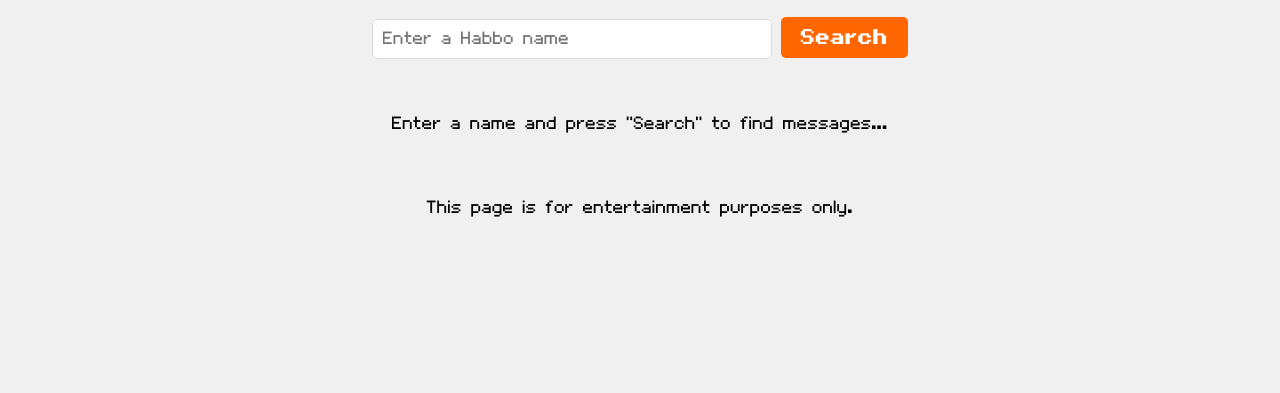
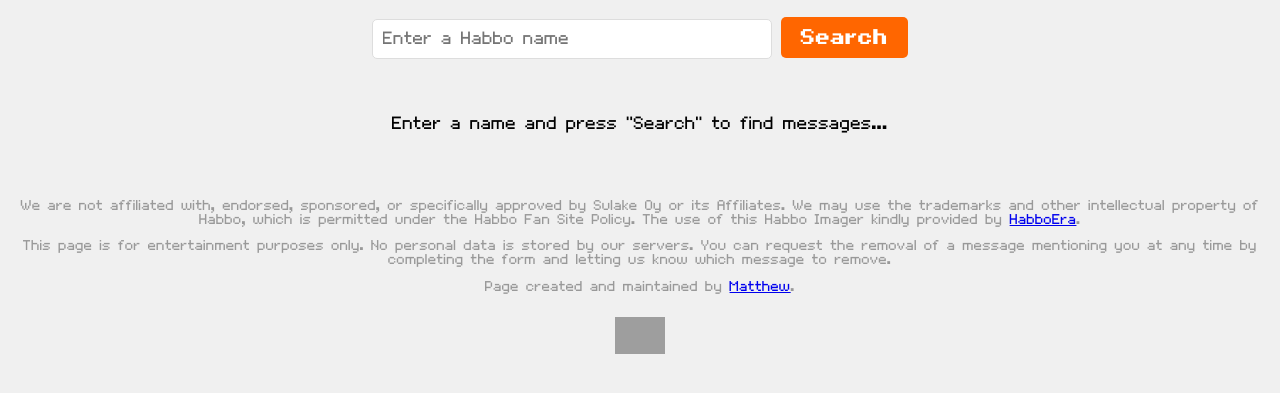
Before and after one commit to originsmatthew/habbo-message-wall, a PHP site: page /search.html in a window 1280 px wide. Shown: the part 243-636 px from the top of the page. Run offline with PHP 8.4, Linux system fonts and the light colour scheme; grey boxes are pictures that could not be loaded.

Commit message:
Add files via upload

```diff
--- a/app.js
+++ b/app.js
@@ -74,7 +74,13 @@
     const yourHabbo = message.fields["Your Habbo Name"];
     const friendHabbo = message.fields["Friend Habbo Name"];
     const kindMessage = message.fields["Message"];
-    const submissionTime = new Date(message.createdTime).toLocaleString("en-US", { timeZone: "UTC" });
+    const createdTime = new Date(message.createdTime);
+    const submissionDate = createdTime.toLocaleDateString("en-GB");
+    const submissionTime = createdTime.toLocaleTimeString("en-GB", {
+      hour: "2-digit",
+      minute: "2-digit",
+      hour12: true,
+    });
 
     const messageBox = `
       <div class="message-box">
@@ -84,9 +90,11 @@
             <p>${yourHabbo}</p>
           </div>
           <div class="message-content">
-            <div class="pixel-message">
-              <p>${kindMessage}</p>
-              <p class="submission-time">Submitted on: ${submissionTime} UTC</p>
+            <div class="pixel-message-container">
+              <div class="pixel-message">
+                <p>${kindMessage}</p>
+              </div>
+              <p class="submission-time">Submitted on: ${submissionDate} @ ${submissionTime} UTC</p>
             </div>
           </div>
           <div class="avatar recipient">
--- a/search.html
+++ b/search.html
@@ -38,9 +38,30 @@
       </div>
     </section>
 
-    <footer>
-      <p>This page is for entertainment purposes only.</p>
-    </footer>
+    <footer style="font-size: 0.8em; color: #999; padding: 0 20px">
+  <p>
+    We are not affiliated with, endorsed, sponsored, or specifically
+    approved by Sulake Oy or its Affiliates. We may use the trademarks and
+    other intellectual property of Habbo, which is permitted under the Habbo
+    Fan Site Policy. The use of this Habbo Imager kindly provided by
+    <a href="https://www.habboera.com" target="_blank">HabboEra</a>.
+  </p>
+  <p>
+    This page is for entertainment purposes only. No personal data is stored
+    by our servers. You can request the removal of a message mentioning you
+    at any time by completing the form and letting us know which message to
+    remove.
+  </p>
+  <p>
+    Page created and maintained by
+    <a href="https://x.com/OriginsMatthew" target="_blank">Matthew</a>.
+  </p>
+  <img
+    src="https://habboera.com/imager?habbo=Matthew&size=m&gesture=std&action=std&direction=4&head_direction=4&headonly=0&gender=M"
+    alt="Matthew's Avatar"
+    style="width: 50px; height: auto; margin-top: 10px"
+  />
+</footer>
 
     <script src="app.js"></script>
   </body>
--- a/style.css
+++ b/style.css
@@ -304,3 +304,9 @@
   color: #333; /* Optional: You can change the color for better contrast */
   margin-top: 5px; /* Optional: Add margin to adjust the spacing */
 }
+.submission-time {
+  font-size: 0.85em; /* Make font slightly smaller */
+  color: #666; /* Subtle color */
+  text-align: center;
+  margin-top: 20px; /* Space between message box and time */
+}
```
Also changed, not shown: add-message.html (+41 -2 lines).
